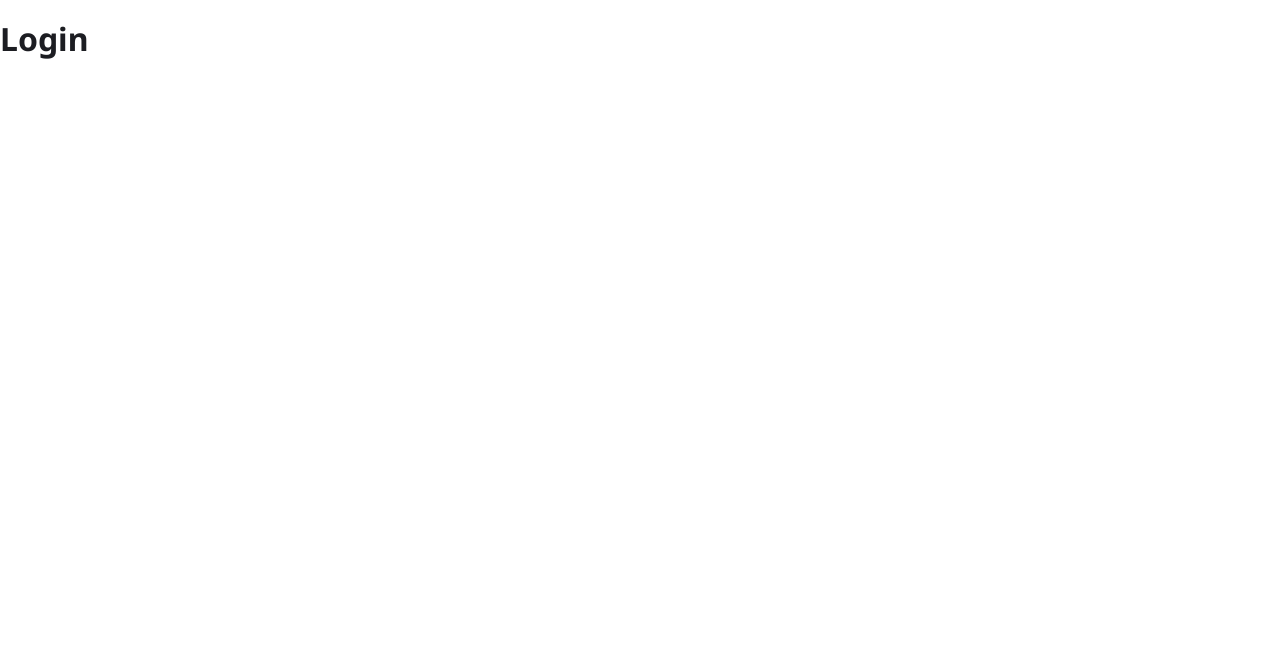
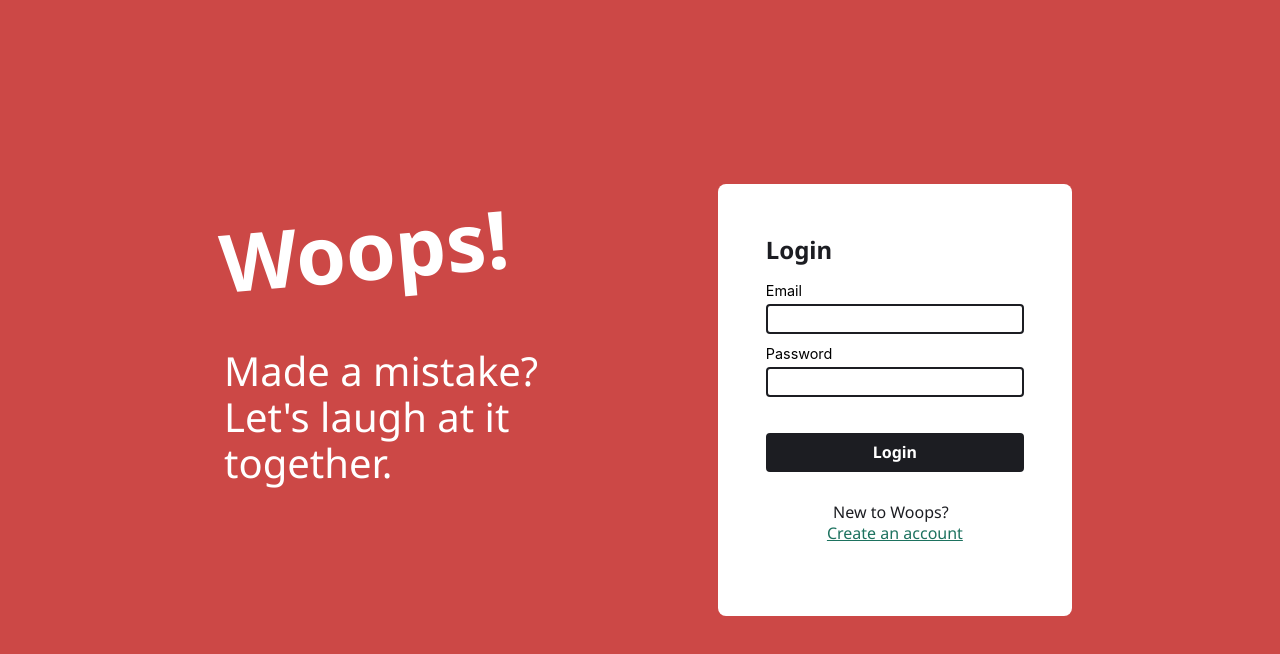
Before and after one commit to angelicamapeso/itec-4012-take-home, a React (Create React App) app: page /login in a window 1280 px wide. Shown: the top 654 px of the page. Built offline with nearby package versions, Linux system fonts and the light colour scheme.

Commit message:
add stylized login page

```diff
--- a/src/pages/Login/index.jsx
+++ b/src/pages/Login/index.jsx
@@ -1,9 +1,50 @@
 import "./styles.scss";
 
+import { useState } from "react";
+import { useForm } from "react-hook-form";
+
+import Input, { INPUT_TYPES } from "../../components/Input";
+
 export default function Login() {
+  const [isLoggingIn, setIsLoggingIn] = useState(true);
+  const { register, handleSubmit } = useForm();
+
+  const submitCredentials = (formVals) => {
+    console.log(formVals);
+  }
+
   return (
-    <>
-      <h1>Login</h1>
-    </>
+    <div className="login-background">
+      <div className="login-wrapper">
+        <section className="login-text">
+          <h1>Woops!</h1>
+          <p>Made a mistake?<br />Let's laugh at it together.</p>
+        </section>
+        <section className="login-form">
+          <form className="login" onSubmit={handleSubmit(submitCredentials)}>
+            <h2>{ isLoggingIn ? "Login" : "Sign Up" }</h2>
+            <Input
+              type={INPUT_TYPES.EMAIL}
+              required={true}
+              label="Email"
+              name="email"
+              register={register("email")}
+            />
+            <Input
+              type={INPUT_TYPES.PASSWORD}
+              required={true}
+              label="Password"
+              name="password"
+              register={register("password")}
+            />
+            <Input type={INPUT_TYPES.SUBMIT} value={ isLoggingIn ? "Login" : "Sign Up" } />
+          </form>
+          <div>
+            <p>{ isLoggingIn ? "New to Woops? " : "Already have an account? "}</p>
+            <button className="switch-mode" onClick={() => setIsLoggingIn(!isLoggingIn)}>{ isLoggingIn ? "Create an account" : "Login to your account"}</button>
+          </div>
+        </section>
+      </div>
+    </div>
   );
 }
--- a/src/pages/Login/styles.scss
+++ b/src/pages/Login/styles.scss
@@ -0,0 +1,130 @@
+@use "../../breakpoints";
+@use "../../colors";
+
+.login-background {
+  display: flex;
+  justify-content: center;
+  width: 100%;
+  height: 100%;
+  background-color: colors.$red;
+}
+
+.login-wrapper {
+  max-width: breakpoints.$max-page-width;
+  width: 100%;
+  padding: 1.5rem;
+
+  display: flex;
+  flex-direction: column;
+
+  @include breakpoints.sm {
+    flex-direction: row;
+    align-items: stretch;
+    height: 70%;
+    margin: auto;
+  }
+
+  @include breakpoints.md {
+    padding-left: 5rem;
+    padding-right: 5rem;
+  }
+
+  @include breakpoints.lg {
+    padding-left: 13rem;
+    padding-right: 13rem;
+    height: 60%;
+  }
+}
+
+.login-text {
+  padding: 1rem;
+  padding-right: 2rem;
+  font-size: 1em;
+
+  @include breakpoints.sm {
+    flex-grow: 2;
+    font-size: 1.5em;
+  }
+
+  @include breakpoints.md {
+    flex-grow: 4;
+    font-size: 2em;
+  }
+
+  @include breakpoints.lg {
+    font-size: 2.5em;
+  }
+
+  h1,
+  p {
+    color: white;
+  }
+
+  h1 {
+    font-size: 2em;
+    margin-top: 1rem;
+    margin-bottom: 0.5rem;
+    transform-origin: bottom left;
+    transform: rotate(-5deg);
+  }
+
+  p {
+    font-size: 1em;
+    margin-bottom: 2rem;
+  }
+}
+
+.login-form {
+  flex-grow: 1;
+  background-color: white;
+  padding: 2rem;
+  border-radius: 0.5rem;
+
+  @include breakpoints.sm {
+    max-width: 25rem;
+    flex-grow: 1;
+    padding-left: 3rem;
+    padding-right: 3rem;
+  }
+
+  div {
+    display: flex;
+    align-items: center;
+    justify-content: center;
+    flex-wrap: wrap;
+    margin-top: 1rem;
+  }
+
+  p,
+  button {
+    padding: 0;
+    margin: 0;
+    display: inline-block;
+    white-space: nowrap;
+    margin-top: 0.2rem;
+  }
+
+  p {
+    margin-right: 0.5rem;
+  }
+
+  button {
+    border: none;
+    background-color: transparent;
+    color: colors.$dark-turquoise;
+    text-decoration: underline;
+    transition: background-color 0.5s;
+
+    &:hover,
+    &:focus {
+      cursor: pointer;
+      text-decoration: none;
+      background-color: colors.$turquoise;
+    }
+  }
+}
+
+.login-form form {
+  display: flex;
+  flex-direction: column;
+}
```
